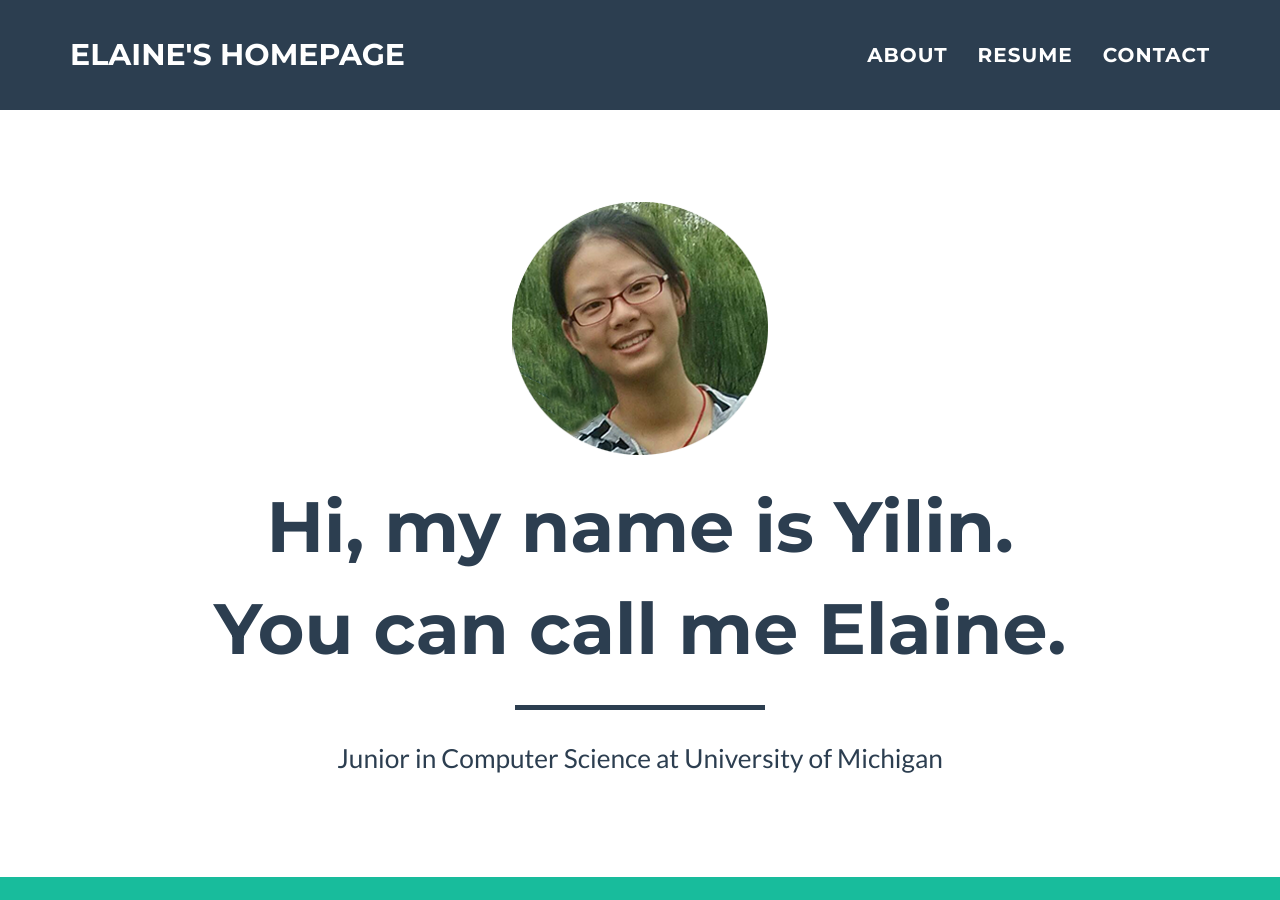
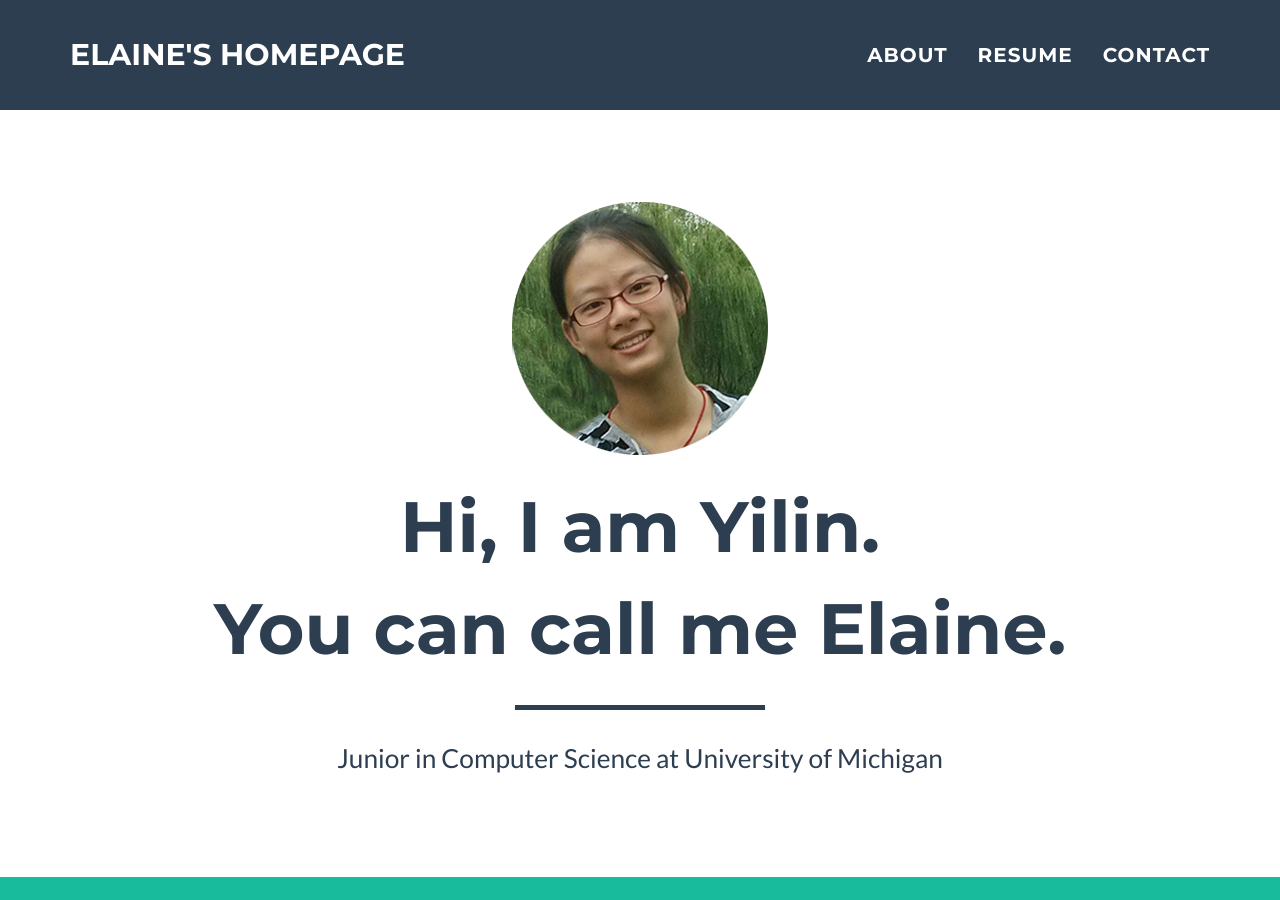
Before and after one commit to YilinGUO/YilinGUO.github.io, a Jekyll site: the page built from index.html, in a window 1280 px wide and 900 px high. Built offline with Jekyll 4.4.1, drawn with Linux system fonts in a browser that asks for light colours.

Commit message:
updated all

```diff
--- a/_includes/header.html
+++ b/_includes/header.html
@@ -5,7 +5,7 @@
                 <div class="col-lg-12">
                     <img class="img-responsive" src="img/profile.png" alt="">
                     <div class="intro-text">
-                        <span class="name">Hi, my name is Yilin.<br> You can call me Elaine.</span>
+                        <span class="name">Hi, I am Yilin.<br> You can call me Elaine.</span>
                         <hr class="star-primary">
                         <span class="skills">{{ site.skills }}</span>
                     </div>
```
